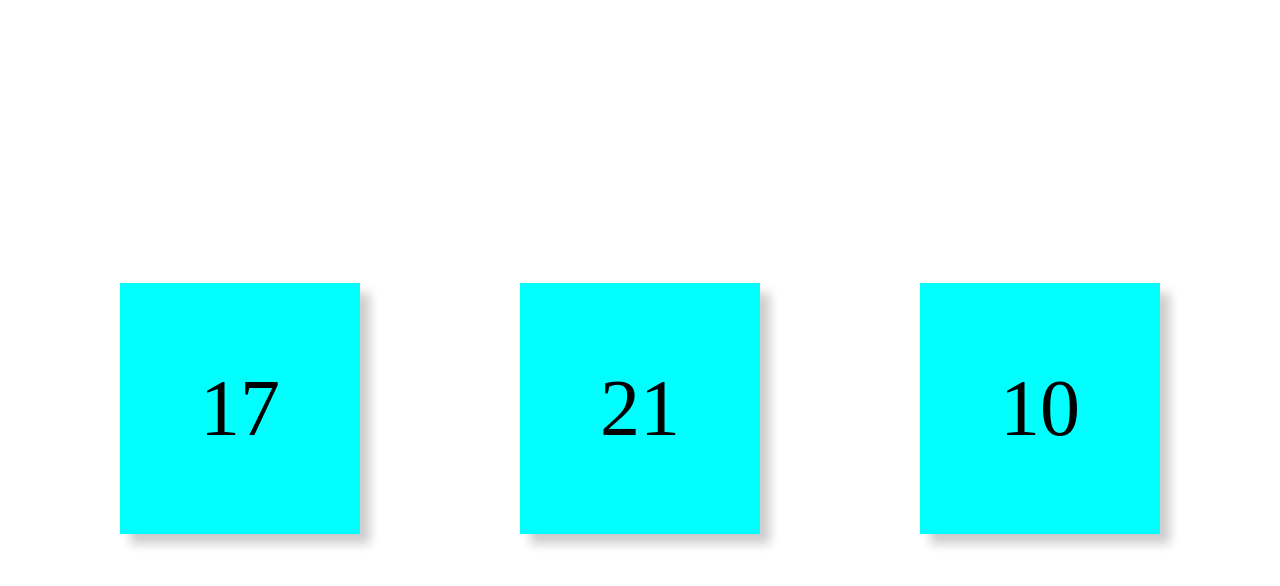
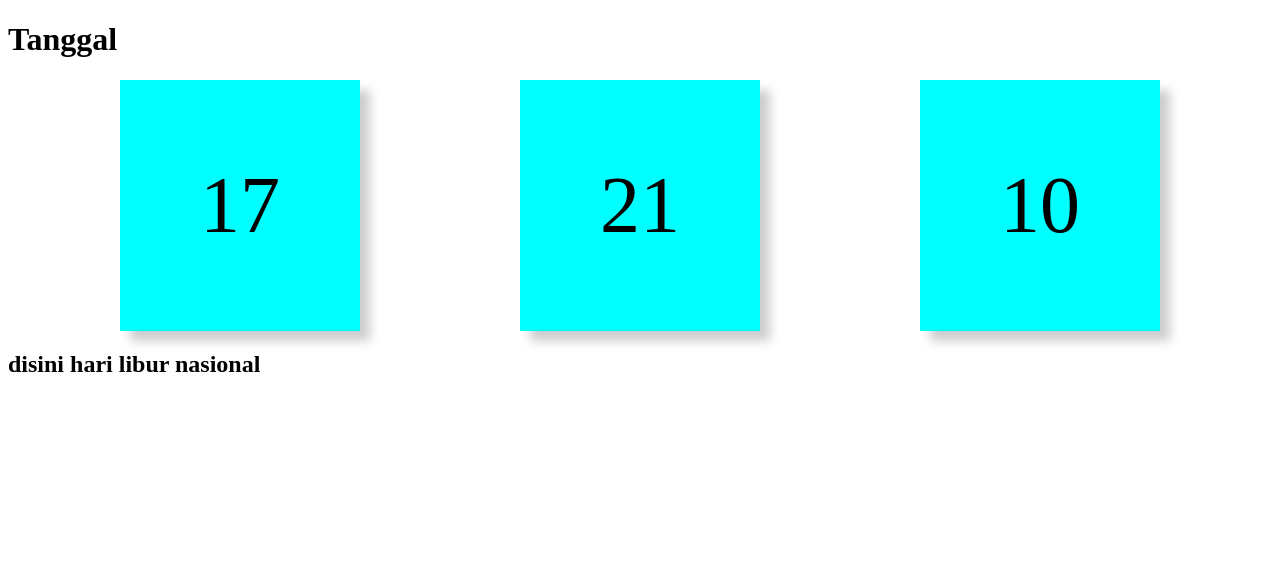
Before and after one commit to Igprad01/Jam-Digital, a website: page public/index.html in a window 1280 px wide. Drawn offline with Linux system fonts and the light colour scheme.

Commit message:
add date and hari libur nasional progress

```diff
--- a/public/css/style.css
+++ b/public/css/style.css
@@ -1,12 +1,16 @@
 .card {
-    height: 50rem;
+    justify-content: center;
+    align-items: center;
+}
+
+.time {
     display: flex;
     justify-content: center;
     align-items: center;
     gap: 10rem;
 }
 
-.jam,.menit, .detik {
+.jam,.menit,.detik {
     background-color: aqua;
     padding: 5rem 5rem 5rem 5rem;
     box-shadow: 10px 10px 10px rgba(0, 0, 0, 0.2);
--- a/public/index.html
+++ b/public/index.html
@@ -8,9 +8,13 @@
 </head>
 <body>
     <div class="card">
-        <div class="jam" id="jam"></div>
-        <div class="menit" id="menit"></div>
-        <div class="detik" id="detik"></div>
+        <h1 class="date" id="tanggal">Tanggal</h1>
+        <div class="time">
+            <div class="jam" id="jam"></div>
+            <div class="menit" id="menit"></div>
+            <div class="detik" id="detik"></div>
+        </div>
+        <h2 class="publicHoliday">disini hari libur nasional</h2>
     </div>
     <script src="./js/script.js"></script>
 </body>
```
